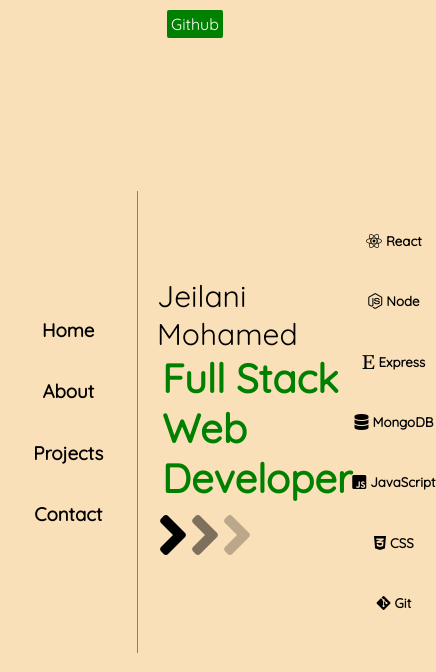
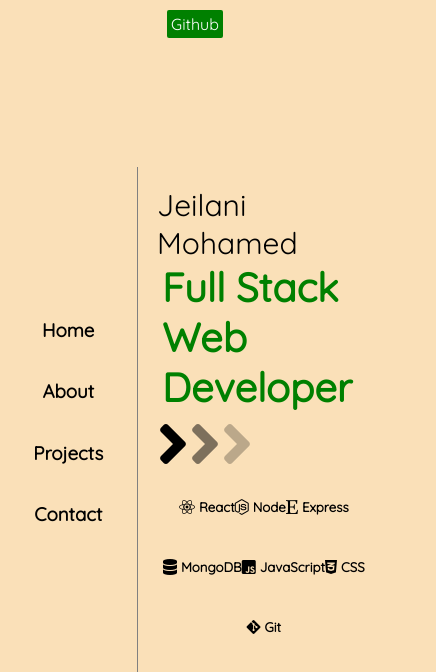
Before and after one commit to Jeilani/portfolio, a React (Create React App) app: page / in a window 390 px wide. Shown: the top 672 px of the page, 436 px wide, since content can reach past the window. Built offline with nearby package versions, Linux system fonts and the light colour scheme.

Commit message:
updated mobile mods

```diff
--- a/src/CSS/About.css
+++ b/src/CSS/About.css
@@ -8,3 +8,10 @@
         align-items: center;
         margin-right: 30px;
     }
+
+    @media only screen and (max-width: 768px) {
+        .abouttitle{
+            display: none;
+        }
+
+    }
--- a/src/CSS/NameComponent.css
+++ b/src/CSS/NameComponent.css
@@ -1,5 +1,8 @@
 
-
+.namecomponent{
+    display: flex;
+    align-items: center;
+}
     .namecomponent .left{
         display: flex;
         flex-direction: column;
@@ -61,6 +64,11 @@
         height: 100%;
         flex-direction: column;
     }
+    .namecomponent .right{
+        display: flex;
+        flex-direction: row;
+        flex-wrap: wrap;
+    }
     .namecomponent .left{
         display: flex;
         flex-direction: column;
--- a/src/CSS/ProjectsComponent.css
+++ b/src/CSS/ProjectsComponent.css
@@ -18,7 +18,15 @@
     .projectscomponent #P{
         color: red;
     }
-    #projecttitle{
+    #projecttitle {
+        text-decoration: underline;
+        display: flex;
+        flex-direction: column;
+        justify-content: center;
+        align-items: center;
+        margin-right: 100px;
+    }
+    .projectName{
         text-decoration: underline;
         display: flex;
         flex-direction: column;
@@ -91,6 +99,10 @@
     /* Medium devices (landscape tablets, 768px and up) */
 
 @media only screen and (max-width: 768px) {
+    .projectName{
+        display: none;
+    }
+
     #R, #O, #J, #P{
         font-size: 20px;
     }
@@ -107,6 +119,7 @@
         p {
             width: 100%;
         }
+
 }
 
 @media only screen and (max-width: 600px) {
@@ -114,4 +127,8 @@
         margin-right: 40px;
         transition-duration: .5s;
     }
+    .projectName{
+        display: none;
+    }
+
 }
--- a/src/components/NameComponent.js
+++ b/src/components/NameComponent.js
@@ -9,7 +9,7 @@ import "../CSS/NameComponent.css"
 
 const NameComponent = () =>{
     return (
-        <div className = "slidein components namecomponent">
+        <div className = "slidein namecomponent">
             <div className="left">
                 <span id="firstlastname">Jeilani Mohamed</span>
                 <span id="jobtitle">Full Stack Web Developer</span>
--- a/src/components/ProjectsComponent.js
+++ b/src/components/ProjectsComponent.js
@@ -68,7 +68,7 @@ class ProjectsComponent extends React.Component {
     render(){
         return (
             <div className="slidein components projectscomponent">
-                {!this.state.options ? <div id ="projecttitle" onClick={()=>{this.toggleOptions()}}>Back<i class="fas fa-arrow-circle-left"></i></div> : <div id="projecttitle">Projects</div>}
+                {!this.state.options ? <div id ="projecttitle" onClick={()=>{this.toggleOptions()}}>Back<i class="fas fa-arrow-circle-left"></i></div> : <div className="projectName">Projects</div>}
                 {this.renderOptions()}
             </div>
         )
```
